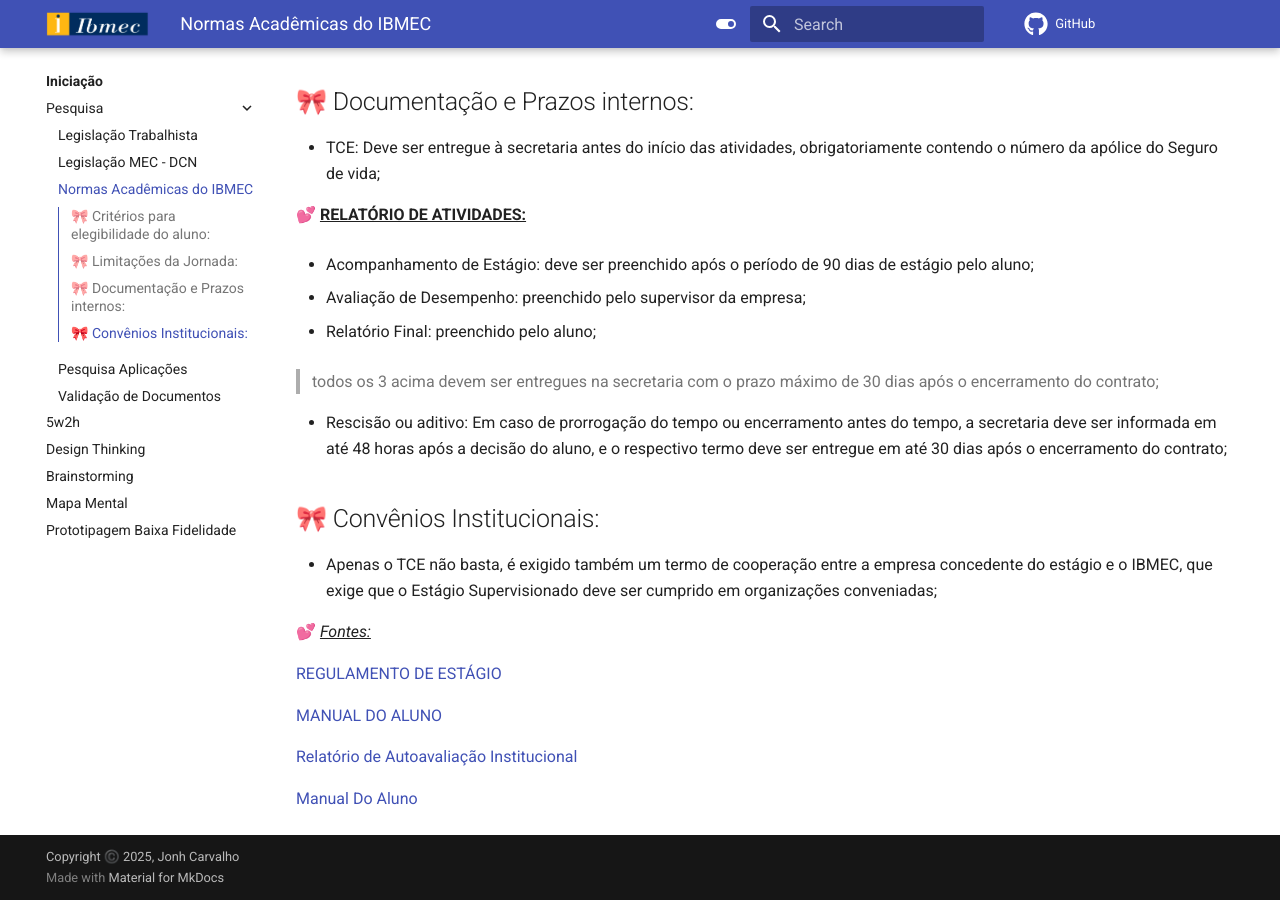
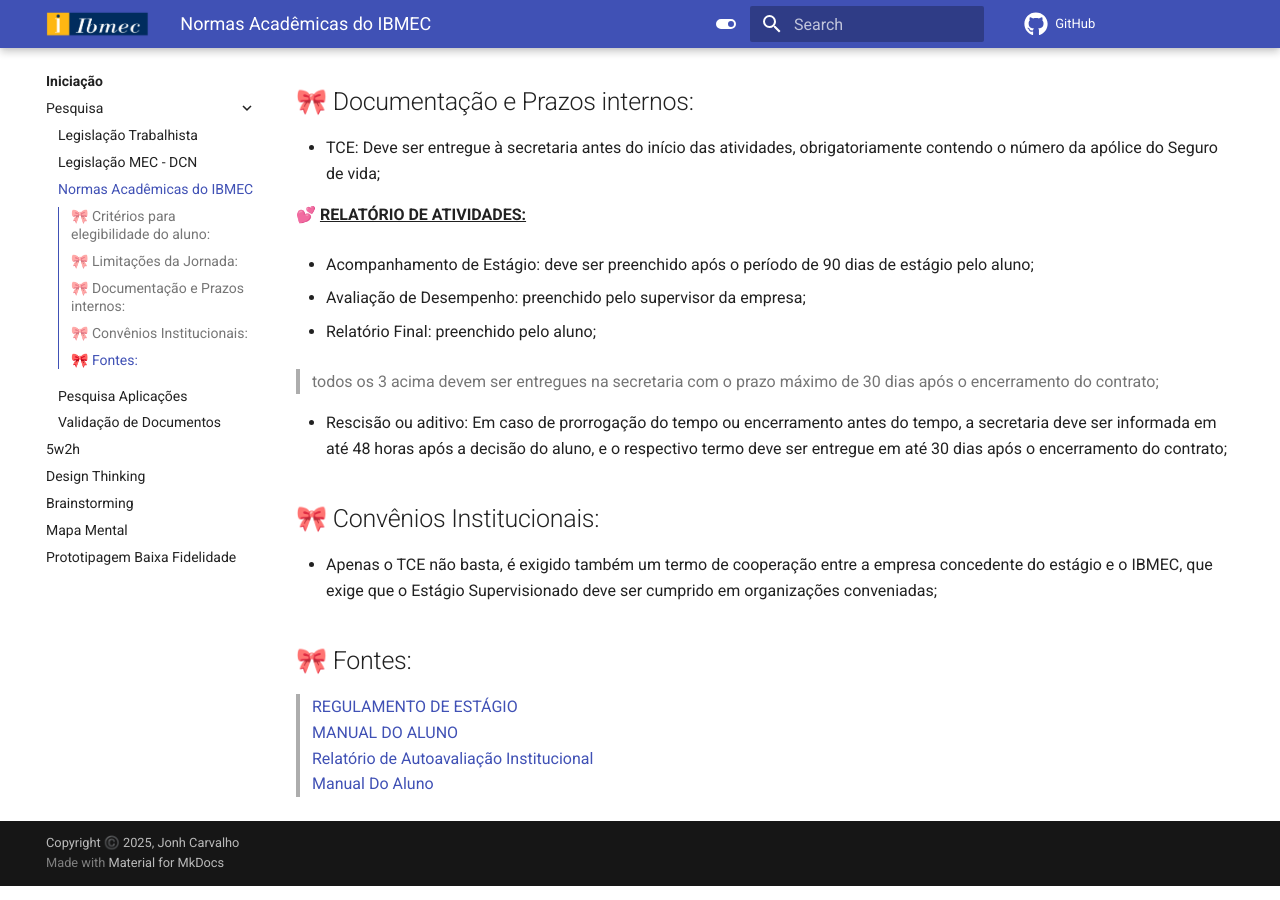
Before and after one commit to Projetos-de-Extensao/PBE_26.1_8002_I, an MkDocs documentation site: the page built from docs/Iniciacao/pesquisa-detalhes/normas_academicas_ibmec.md, in a window 1280 px wide and 900 px high, scrolled down 676 px. Built offline with MkDocs 1.6.1 and Material for MkDocs 9.7.7, drawn with Linux system fonts in a browser that asks for light colours; comment, search, counter and statistics services are not loaded.

Commit message:
Mudanças estéticas para as normas acadêmicas
Mudei só as fontes pois achei feio

```diff
--- a/docs/Iniciacao/pesquisa-detalhes/normas_academicas_ibmec.md
+++ b/docs/Iniciacao/pesquisa-detalhes/normas_academicas_ibmec.md
@@ -38,12 +38,6 @@
 
 -   Apenas o TCE não basta, é exigido também um termo de cooperação entre a empresa concedente do estágio e o IBMEC, que exige que o Estágio Supervisionado deve ser cumprido em organizações conveniadas;
 
-💕 <u>*Fontes:*</u>
+## 🎀 Fontes:
 
-[REGULAMENTO DE ESTÁGIO](https://s3.amazonaws.com/public-cdn.ibmec.br/portalibmec-content/public/arquivos/bh/Graduacao/regulamento_estagio_ibmec_2022.pdf)
-
-[MANUAL DO ALUNO](https://d1v1kp8opafsrk.cloudfront.net/ibmec/comunicados/202307_ibmec/manualcompletograduacao.pdf)
-
-[Relatório de Autoavaliação Institucional](https://cdn.portal.estacio.br/CPA_documentos_e70f28170b.pdf)
-
-[Manual Do Aluno](https://docs.google.com/document/d/1-EBnCU-gWHCVcA6gCT13AO1B996HvPrHwVn0lN1X354/edit?pli=1&tab=t.ocph83xikpdx#heading=h.5l9jxhy2j1lx)
+> [REGULAMENTO DE ESTÁGIO](https://s3.amazonaws.com/public-cdn.ibmec.br/portalibmec-content/public/arquivos/bh/Graduacao/regulamento_estagio_ibmec_2022.pdf) <br/> [MANUAL DO ALUNO](https://d1v1kp8opafsrk.cloudfront.net/ibmec/comunicados/202307_ibmec/manualcompletograduacao.pdf) <br/> [Relatório de Autoavaliação Institucional](https://cdn.portal.estacio.br/CPA_documentos_e70f28170b.pdf)<br/> [Manual Do Aluno](https://docs.google.com/document/d/1-EBnCU-gWHCVcA6gCT13AO1B996HvPrHwVn0lN1X354/edit?pli=1&tab=t.ocph83xikpdx#heading=h.5l9jxhy2j1lx)
```
